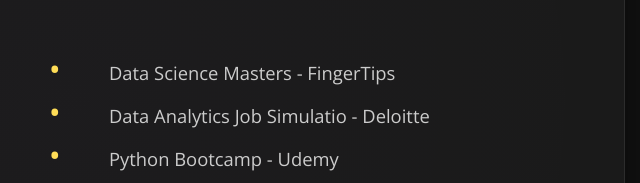
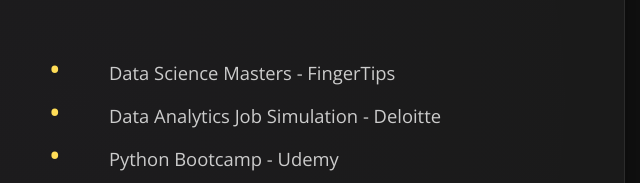
Before and after one commit to Vish1428/Portfolio, a plain HTML site: page index.html in a window 1280 px wide. Shown: the part 990-1173 px from the top of the page, 573-1213 px from the left. Drawn offline with nearby package versions, Linux system fonts and the light colour scheme.

Commit message:
Update index.html

```diff
--- a/index.html
+++ b/index.html
@@ -474,7 +474,7 @@
             <h2 class="section-title"><i class="fas fa-certificate me-3"></i> Certifications</h2>
             <ul>
                 <li>Data Science Masters - FingerTips</li>
-                <li>Data Analytics Job Simulatio - Deloitte</li>
+                <li>Data Analytics Job Simulation - Deloitte</li>
                 <li>Python Bootcamp - Udemy</li>
                 <li>Python - GUVI</li>
                 <li>Java - IIT Bombay</li>
```
